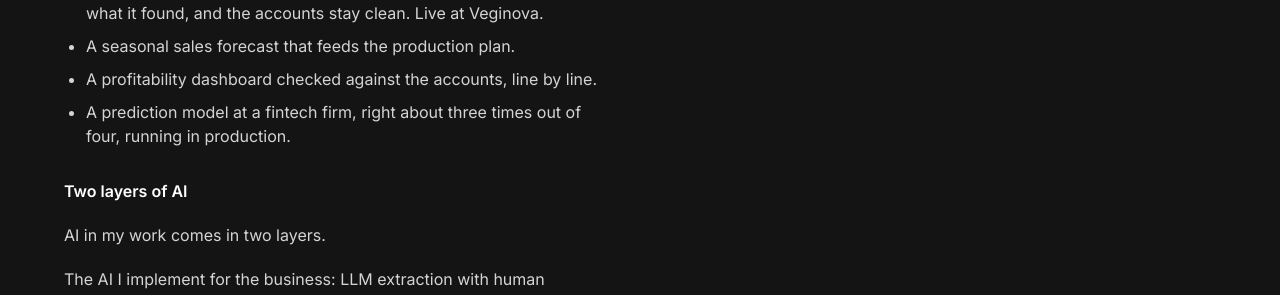
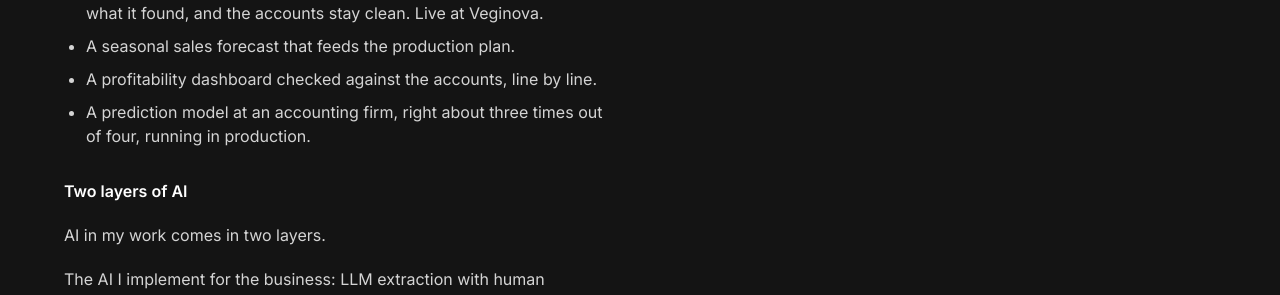
Before and after one commit to rasmuskampmann1998/rasmuskampmann.com, a Jekyll site: the page built from portfolio.md, in a window 1280 px wide and 900 px high, scrolled down 2943 px. Shown: the part 158-453 px from the top of the window. Built offline with Jekyll 4.4.1, drawn with Linux system fonts in a browser that asks for light colours.

Commit message:
Portfolio: the prediction model was at an accounting firm (matches the background section)
Co-Authored-By: Claude Opus 5.5 <noreply@anthropic.com>

```diff
--- a/portfolio.md
+++ b/portfolio.md
@@ -132,7 +132,7 @@ description: Power BI Consultant for seed and agriculture companies. Freelance.
           <li>A system that reads supplier invoices line by line, a person approves what it found, and the accounts stay clean. Live at Veginova.</li>
           <li>A seasonal sales forecast that feeds the production plan.</li>
           <li>A profitability dashboard checked against the accounts, line by line.</li>
-          <li>A prediction model at a fintech firm, right about three times out of four, running in production.</li>
+          <li>A prediction model at an accounting firm, right about three times out of four, running in production.</li>
         </ul>
         <p id="two-layers-of-ai" style="margin-top: 28px;"><strong>Two layers of AI</strong></p>
         <p>AI in my work comes in two layers.</p>
```
